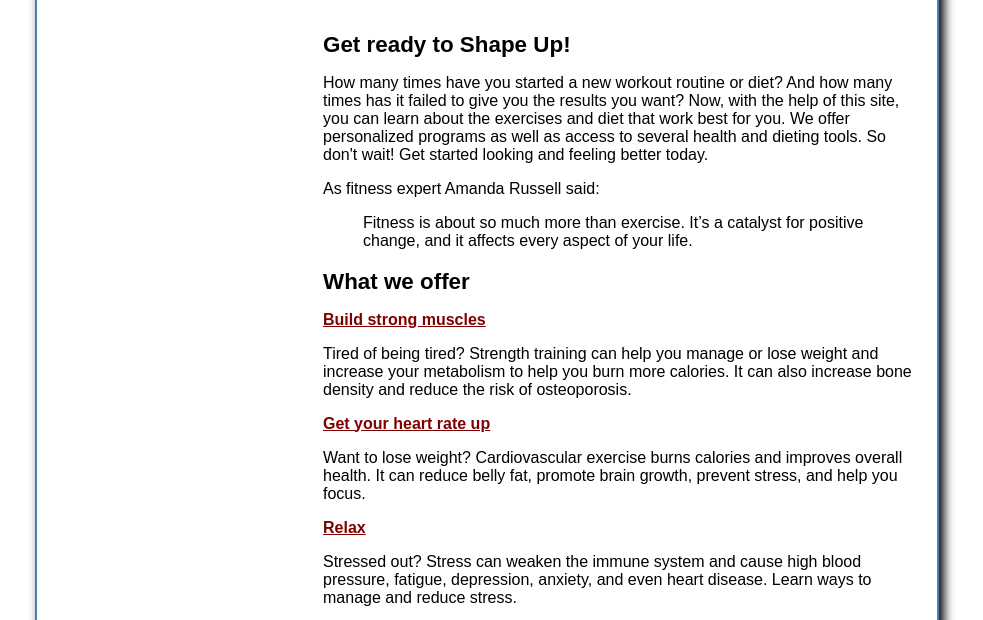
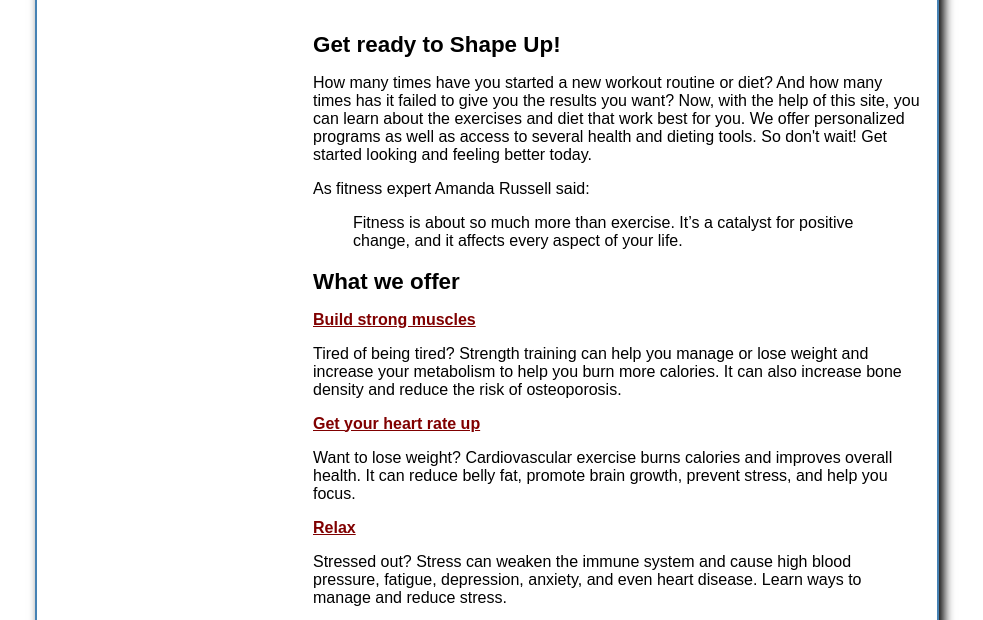
Before and after one commit to jasminekobee77-droid/ShapeUp, a plain HTML site: page shape_up starter code (STUDENT)/index.html in a window 1280 px wide. Shown: the part 163-783 px from the top of the page, without its empty margins (153-1136 px from the left). Drawn offline with Linux system fonts and the light colour scheme.

Commit message:
Complete Exercise 6 two-column layout

```diff
--- a/shape_up starter code (STUDENT)/styles/main.css
+++ b/shape_up starter code (STUDENT)/styles/main.css
@@ -30,7 +30,8 @@ ul {
     /* Links in the main section */
 section {
     padding: 1rem;
-    margin-left: 270px;
+    margin-left: 260px;
+
 }
 
 section a:link, section a:visited {
@@ -43,6 +44,7 @@ aside {
     padding: 1rem;
     float: left;
     width: 245px;
+    float: left;
 }
 
 aside h2 {
@@ -72,6 +74,11 @@ header h1, header h2 {
 header h1 {
     color: steelblue; font-style: italic; text-shadow: 2px 2px 2px steelblue; }
 
+/* Main*/
+main{
+    overflow:auto;
+}
+
 /* List */
 li {
     margin-bottom: 10px; }
```
